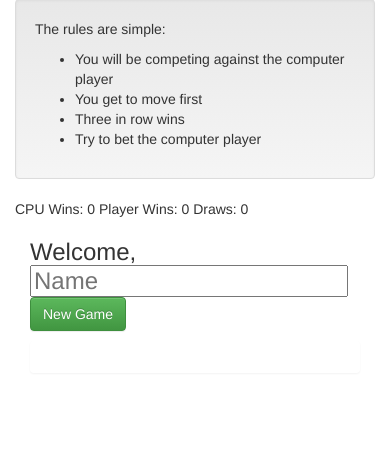
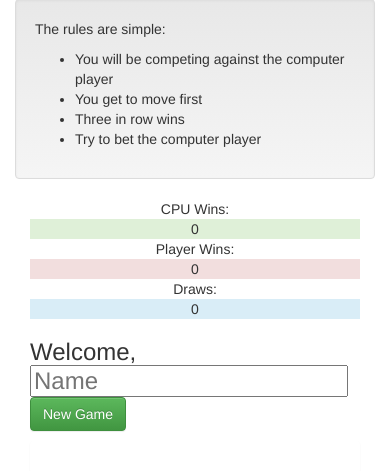
Before and after one commit to brettjnorris/tictactoe, a Django app: page / in a window 390 px wide. Shown: the part 171-642 px from the top of the page. Run offline with Django 3.2, Linux system fonts and the light colour scheme; some libraries are stand-ins or nearby versions.

Commit message:
Scoreboard styling and responsive tweaks

```diff
--- a/static/css/app.css
+++ b/static/css/app.css
@@ -12,3 +12,16 @@
 .gameboard .tile:hover {
   background-color: #ccc;
 }
+
+.scoreboard .score {
+  width: 100%;
+}
+
+.gameboard .tile:nth-child(-n+6) {
+  border-bottom: 2px solid #ccc;
+}
+
+.gameboard .tile:nth-child(3n+1),
+.gameboard .tile:nth-child(3n+2) {
+  border-right: 2px solid #ccc;
+}
--- a/static/partials/game.html
+++ b/static/partials/game.html
@@ -13,11 +13,18 @@
 </div>
 
 <div class="container col-lg-6 col-lg-offset-3">
-  <div class="row">
-    CPU Wins: {{ wins.CPU }}
-    Player Wins: {{ wins.Player }}
-    Draws: {{ wins.Draw }}
+  <div class="row scoreboard">
+    <div class="cpu-score col-lg-3 col-md-3 col-sm-3 col-lg-offset-2 text-center">
+      CPU Wins: <div class="score bg-success">{{ wins.CPU }}</div>
+    </div>
+    <div class="player-score col-lg-3 col-md-3 col-sm-3 text-center">
+      Player Wins: <div class="score bg-danger">{{ wins.Player }}</div>
+    </div>
+    <div class="draws col-lg-3 col-md-3 col-sm-3 text-center">
+      Draws: <div class="score align-right bg-info">{{ wins.Draw }}</div>
+    </div>
   </div>
+
   <h3>Welcome,
     <input type="text" placeholder="Name" value="{{ player_name }}">
     <button type="submit" class="btn btn-success" ng-click="newGame()">New Game</button>
@@ -26,8 +33,8 @@
   <div class="alert alert-{{ game_state.type }}">{{ game_state.message }}</div>
 
   <div class="gameboard row col-lg-12 text-center">
-    <div ng-click="makeMove($event)" ng-repeat="tile in tiles track by $index"
-      data-attr-index="{{ $index }}" class="tile text-center col-lg-4" >
+    <div ng-click="makeMove($event)" ng-repeat="tile in tiles track by $index" ng-disabled="tile.disabled"
+      data-attr-index="{{ $index }}" class="tile text-center col-lg-4 col-md-4 col-xs-4" >
         {{tile.val | gamemove}}
     </div>
   </div>
```
